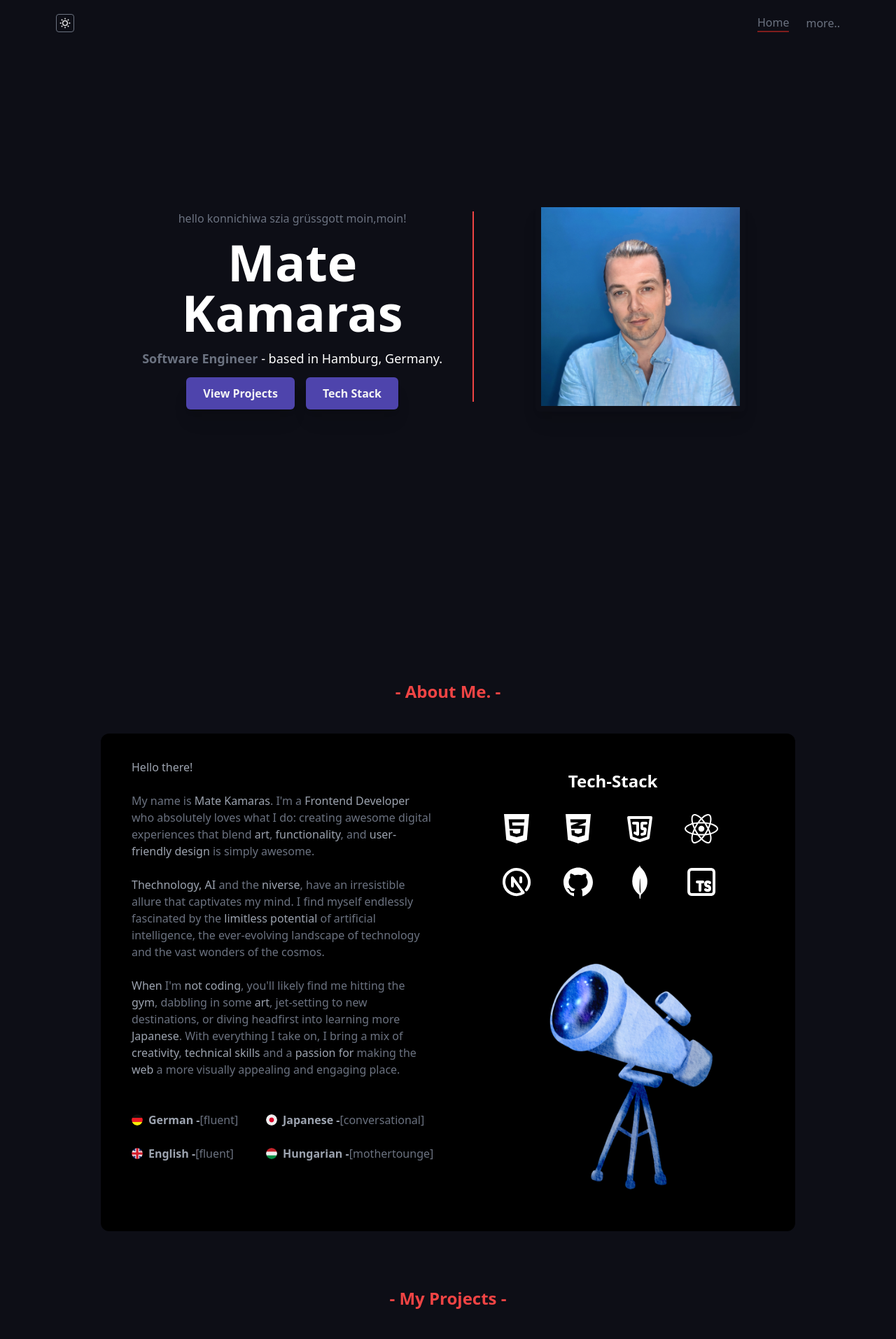
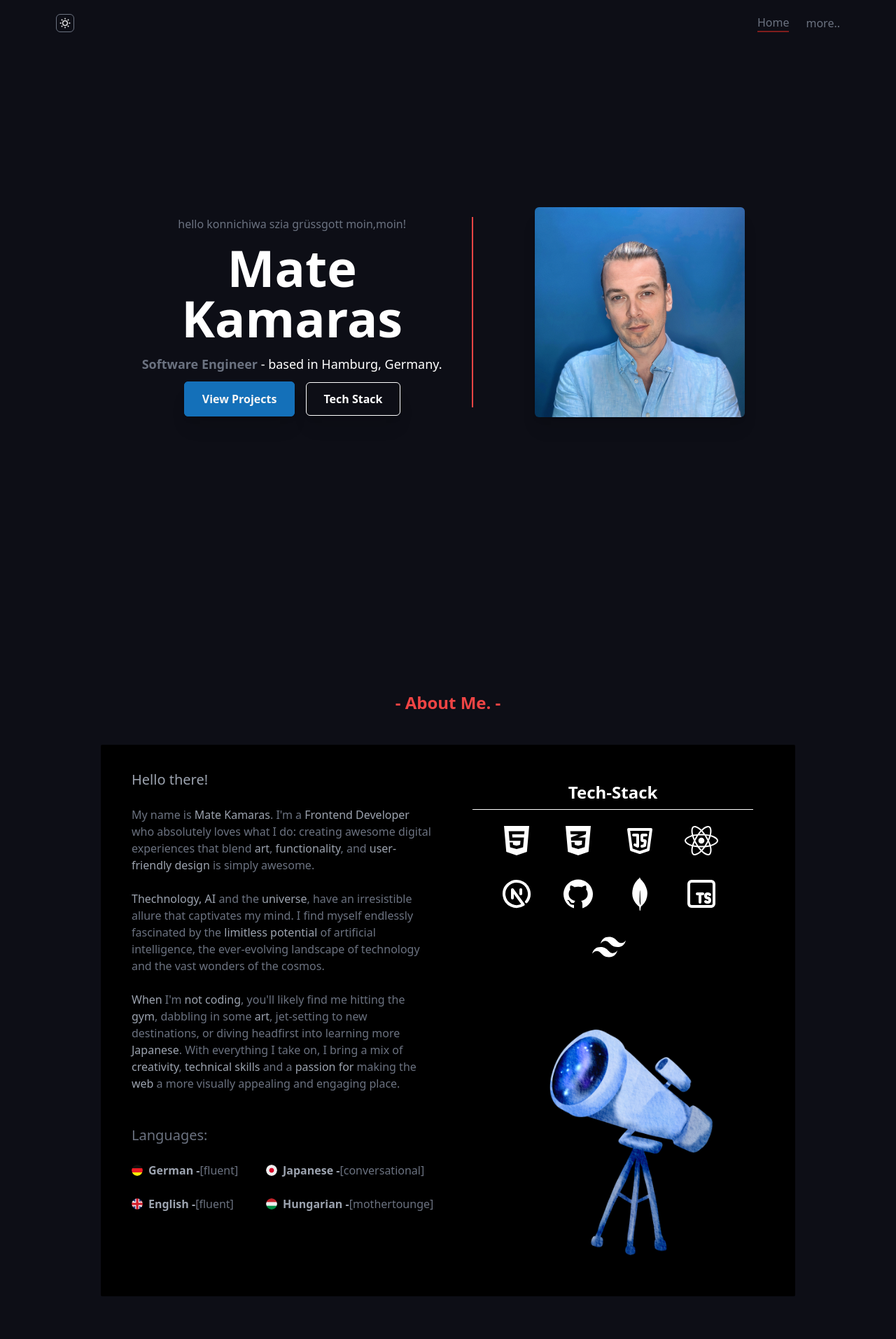
Before and after one commit to Murci2022/MY-PORTFOLIO, a Next.js app: page / in a window 1280 px wide. Shown: the top 1913 px of the page at 70% size. Built offline with nearby package versions, Linux system fonts and the light colour scheme.

Commit message:
correction in responsive design

```diff
--- a/components/AboutSection.tsx
+++ b/components/AboutSection.tsx
@@ -8,11 +8,11 @@ const AboutSection = () => {
       <h1 className='text-center text-red-500 mb-6 font-bold text-2xl pt-20 pb-5'>
         - About Me. -
       </h1>
-      <div className='  break-normal bg-stone-100  dark:bg-black text-gray-800 dark:text-gray-300 py-3 px-3 rounded-xl'>
+      <div className='  break-normal bg-stone-100  dark:bg-black text-gray-800 dark:text-gray-300 py-3 px-3 rounded-sm'>
         <div className='my-2 mx-4  md:pt-30 md:pb-30'>
           <div className='flex flex-col space-y-10 items-stretch justify-center align-top  md:flex-row md:text-left md:p-4 md:space-y-0 md:space-x-10 '>
             <div className='md:w-1/2 mt-4 md:mt-0 dark:text-gray-500'>
-              <h1 className='text-xl2 mb-6 md:text-left dark:text-gray-400'>
+              <h1 className='text-xl mb-6 md:text-left dark:text-gray-400'>
                 Hello there!
               </h1>
               <p>
@@ -38,7 +38,7 @@ const AboutSection = () => {
                   {'Thechnology, AI '}
                 </span>
                 and the
-                <span className=' dark:text-gray-400'>{' niverse'}</span>, have
+                <span className=' dark:text-gray-400'>{' universe'}</span>, have
                 an irresistible allure that captivates my mind. I find myself
                 endlessly fascinated by the
                 <span className=' dark:text-gray-400'>
@@ -71,7 +71,8 @@ const AboutSection = () => {
                 visually appealing and engaging place.
               </p>
               <br />
-              <div className='flex justify-between md:block lg:flex lg:justify-between mt-6'>
+              <h2 className='text-xl hidden lg:block mt-6'>Languages:</h2>
+              <div className='block xs:flex xs:justify-between md:block lg:flex lg:justify-between mt-6'>
                 <div>
                   <ul className='list-none'>
                     <li className='flex items-center'>
--- a/components/HeroSection.tsx
+++ b/components/HeroSection.tsx
@@ -8,7 +8,7 @@ const HeroSection = () => {
   return (
     <section
       id='home'
-      className='md:mt-40  '
+      className='md:mt-30  '
     >
       <div
         className='
@@ -34,9 +34,10 @@ const HeroSection = () => {
             </span>{' '}
             - based in Hamburg, Germany.
           </p>
+          <div className='mt-6'>
             <Link
               to='projects'
-            className='text-neutral-100 font-semibold mr-4 rounded-md px-4 py-2.5 lg:px-6 lg:py-3 bg-lblue shadow-xl hover:bg-hlblue active:ring-2 active:ring-blue-500 active:ring-offset-2 active:ring-offset-blue-500 cursor-pointer'
+              className='text-neutral-100 font-semibold mr-4 rounded-md px-4 py-2.5 lg:px-6 lg:py-3 bg-hlblue dark:bg-hlblue  border-2 border-hlblue dark:border-hlblue shadow-xl hover:bg-lblue hover:border-lblue dark:hover:bg-lblue dark:hover:border-lblue  active:ring-2 dark:active:ring-light dark:active:ring-offset-2 dark:active:ring-offset-light cursor-pointer'
               activeClass='active'
               spy={true}
               smooth={true}
@@ -47,7 +48,7 @@ const HeroSection = () => {
             </Link>
             <Link
               to='techstack'
-            className='text-neutral-100 font-semibold rounded-md px-4 py-2.5 lg:px-6 lg:py-3 bg-lblue shadow-xl hover:bg-hlblue active:ring-2 active:ring-blue-500 active:ring-offset-2 active:ring-offset-blue-500 cursor-pointer'
+              className=' font-semibold rounded-md px-4 py-2.5 lg:px-6 lg:py-3 bg-none border-2 text-black dark:text-white border-black  dark:border dark:border-white shadow-xl hover:bg-black hover:dark:bg-white hover:dark:text-black hover:dark:border hover:dark:border-black hover:text-white active:ring-2 dark:active:ring-light active:ring-offset-2 active:ring-offset-light cursor-pointer'
               activeClass='active'
               spy={true}
               smooth={true}
@@ -57,9 +58,10 @@ const HeroSection = () => {
               Tech Stack
             </Link>
           </div>
-        <div className=' flex justify-center  md:w-1/2 md:mt-2'>
+        </div>
+        <div className=' flex justify-center p-6  lg:p-2 md:w-1/2 md:mt-2'>
           <Image
-            className='rounded-md shadow-xl w-300 h-auto p-6 lg:p-2 hidden md:block'
+            className='rounded-md shadow-xl w-300 h-auto hidden md:block'
             src='/MateKamaras.png'
             alt='headshot'
             width={300}
--- a/components/Navbar.tsx
+++ b/components/Navbar.tsx
@@ -49,7 +49,7 @@ const NavBar = () => {
             {currentTheme === 'dark' ? (
               <button
                 onClick={() => setTheme('light')}
-                className=' p-1 rounded border border-black hover:border-gray-400 dark:border-gray-500 hover:translate-y-1 transition-transform'
+                className=' p-1 rounded-md border border-black hover:border-gray-400 dark:border-gray-500 hover:translate-y-1 transition-transform'
               >
                 {
                   <RiSunLine
--- a/components/TechStack.tsx
+++ b/components/TechStack.tsx
@@ -7,7 +7,7 @@ import {
   TbBrandTypescript,
 } from 'react-icons/tb';
 import { AiOutlineGithub } from 'react-icons/ai';
-import { SiMongodb } from 'react-icons/si';
+import { SiMongodb, SiTailwindcss } from 'react-icons/si';
 
 const TechStack = () => {
   const skills = [
@@ -51,6 +51,12 @@ const TechStack = () => {
         <TbBrandTypescript className='text-black  dark:text-white text-6xl m-2' />
       ),
     },
+    {
+      skill: 'Tailwindcss',
+      icon: (
+        <SiTailwindcss className='text-black  dark:text-white text-6xl m-2' />
+      ),
+    },
   ];
 
   return (
@@ -58,9 +64,10 @@ const TechStack = () => {
       id='techstack'
       className='md:w-1/2  p-4 border-2 dark:border-gray-800 md:border-none'
     >
-      <h1 className=' text-black dark:text-white text-center text-2xl font-bold mb-2 md:text-center'>
+      <h2 className=' text-black dark:text-white text-center text-2xl font-bold mb-2 md:text-center'>
         Tech-Stack
-      </h1>
+      </h2>
+      <hr className='hidden md:block dark:border-white border-black ' />
 
       <div className='flex flex-col justify-between h-full'>
         <div className='flex flex-wrap flex-row justify-center mb-10 '>
--- a/tailwind.config.js
+++ b/tailwind.config.js
@@ -10,26 +10,26 @@ module.exports = {
     './src/**/*.{js,ts,jsx,tsx,mdx}',
   ],
   theme: {
-
-
-
     extend: {
-      colors:{
-        plate:"#20293A",
-        dblue:"#0D0E16",
-        lblue:"#4E44AC",
-        hlblue:"#9EA8FF",
-        light:"#E5E5E5"
+      screens: {
+        xs: '478px',
       },
-      animation:{
-       bounce:"bounce 0.5s alternate cubic-bezier(0.95, 0.05, 0.795, 0.035) infinite",
+      colors: {
+        plate: '#20293A',
+        dblue: '#0D0E16',
+        lblue: '#00365C',
+        hlblue: '#1470B9',
+        light: '#E5E5E5',
       },
-      keyframes:{
-         bounce: {
-          from: { transform: "translateY(10px)" },
-          to: { transform: "translateY(0)" },
+      animation: {
+        bounce:
+          'bounce 0.5s alternate cubic-bezier(0.95, 0.05, 0.795, 0.035) infinite',
+      },
+      keyframes: {
+        bounce: {
+          from: { transform: 'translateY(10px)' },
+          to: { transform: 'translateY(0)' },
         },
-
       },
     },
   },
```
Lines whose indentation alone changed are shown as unchanged.
